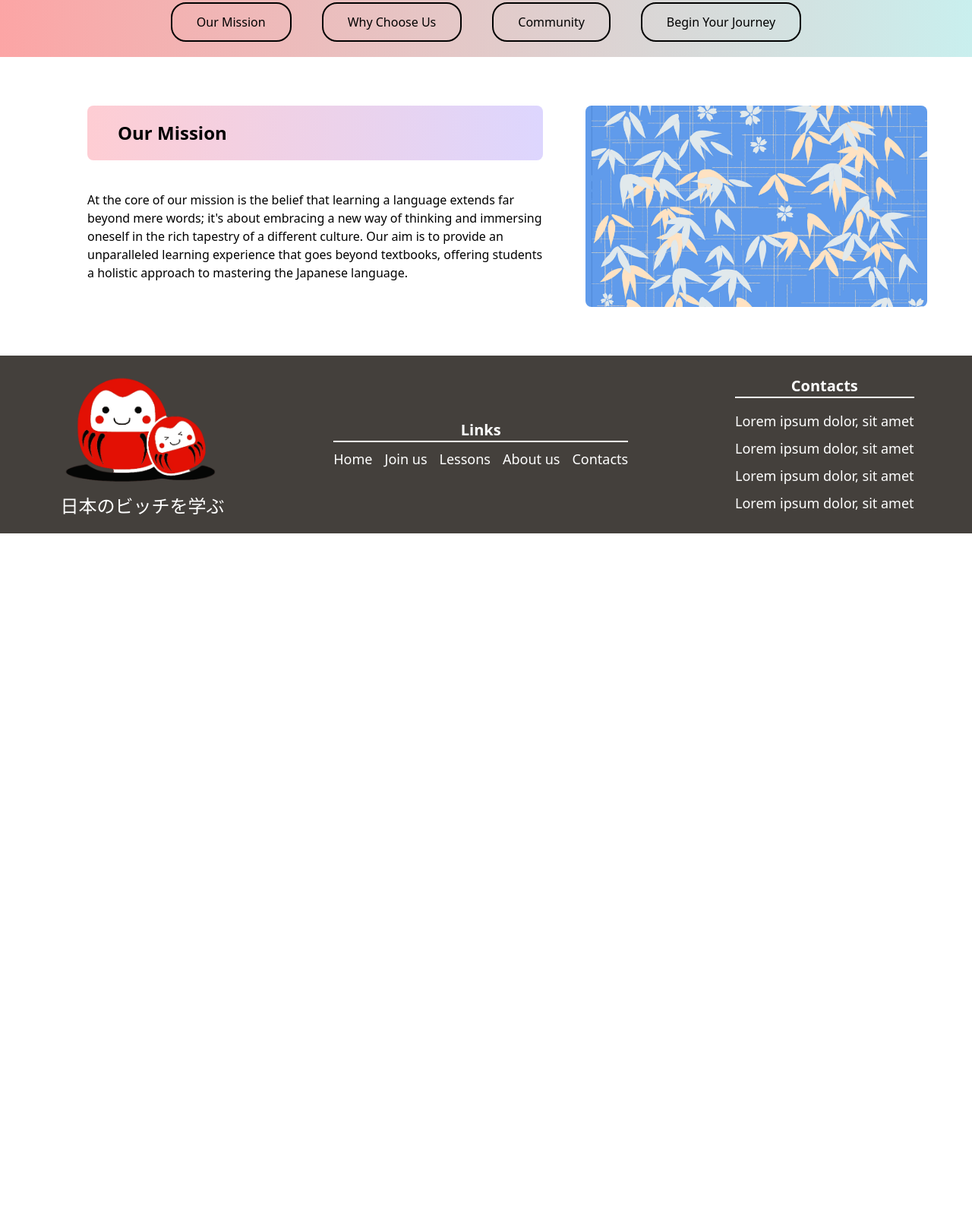
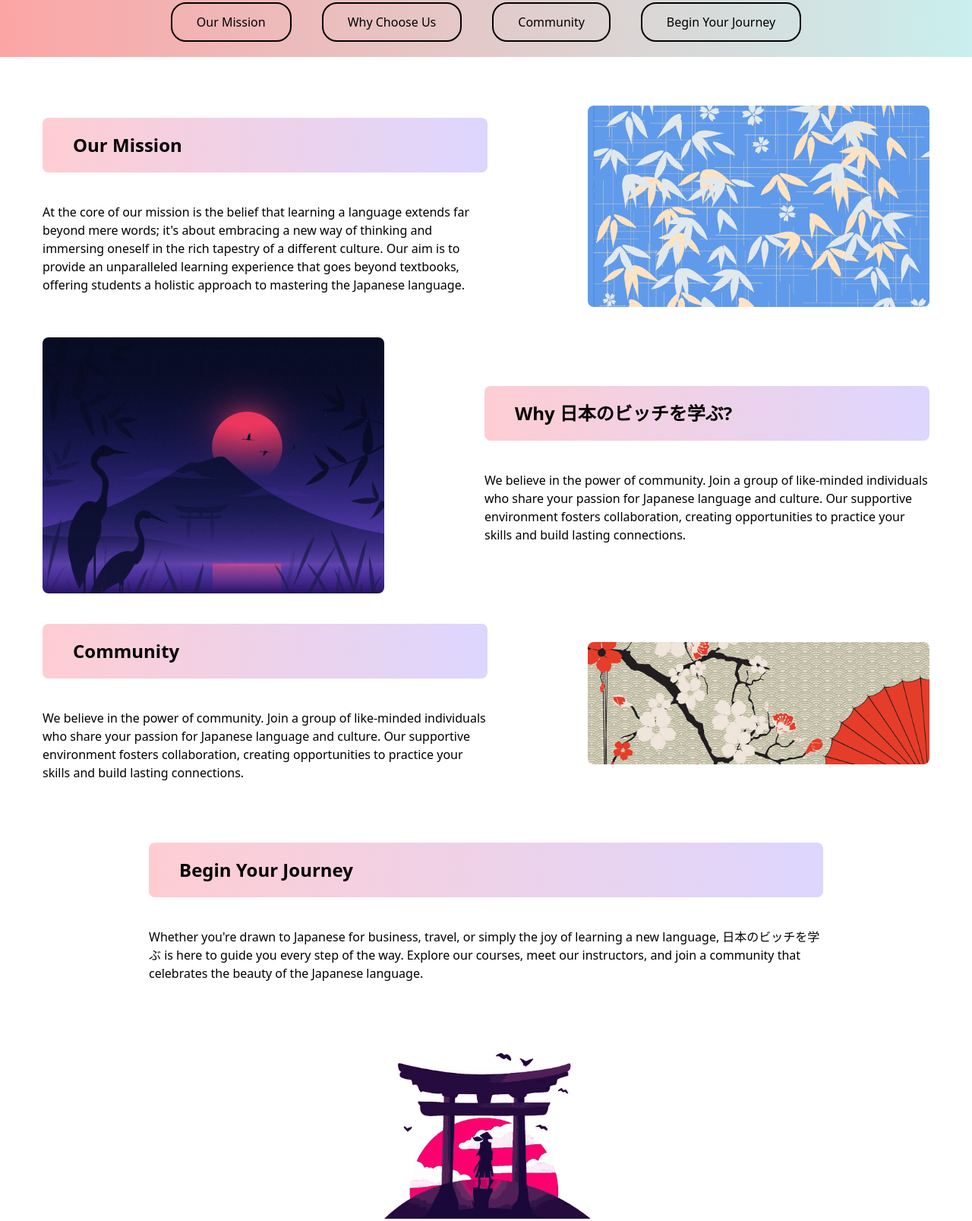
Before and after one commit to Yaroslav-Pa/simple-japanese-website, a website: page src/pages/aboutUs.html in a window 1280 px wide. Shown: the part 307-1914 px from the top of the page at 76% size. Before the commit the page ends 1009 px from the top, so only its background shows below. Drawn offline with Linux system fonts and the light colour scheme.

Commit message:
about us done

```diff
--- a/src/pages/aboutUs.html
+++ b/src/pages/aboutUs.html
@@ -45,26 +45,53 @@
             ullam possimus quis odio exercitationem repudiandae consectetur?
           </p>
           <div class="flex flex-col lg:flex-row gap-5 lg:gap-10">
-            <a class="button-v1" href="">Our Mission</a>
-            <a class="button-v1" href="">Why Choose Us</a>
-            <a class="button-v1" href="">Community</a>
-            <a class="button-v1" href="">Begin Your Journey</a>
+            <a class="button-v1" href="#Mission">Our Mission</a>
+            <a class="button-v1" href="#Choose">Why Choose Us</a>
+            <a class="button-v1" href="#Community">Community</a>
+            <a class="button-v1" href="#Journey">Begin Your Journey</a>
           </div>
         </div>
       </section>
-      <section class="flex flex-col items-center my-16">
-        <section class="flex flex-row">
+      <section class="flex flex-col items-center my-16 gap-10" id="Mission">
+        <section class="flex flex-col items-center lg:flex-row gap-5" >
           <div class="max-w-[600px] flex flex-col mx-10 md:mx-14 gap-5 lg:gap-10">
             <h3 class="text-2xl font-semibold py-5 px-10 bg-gradient-to-r from-rose-200 to-violet-200  rounded-lg text-center md:text-left">
               Our Mission
             </h3>
-            <p class="">At the core of our mission is the belief that learning a language extends far beyond mere words; it's about embracing a new way of thinking and immersing oneself in the rich tapestry of a different culture. Our aim is to provide an unparalleled learning experience that goes beyond textbooks, offering students a holistic approach to mastering the Japanese language.</p>
+            <p>At the core of our mission is the belief that learning a language extends far beyond mere words; it's about embracing a new way of thinking and immersing oneself in the rich tapestry of a different culture. Our aim is to provide an unparalleled learning experience that goes beyond textbooks, offering students a holistic approach to mastering the Japanese language.</p>
           </div>
-          <img src="../img/1530x900-horizontal-41.jpg" class="max-w-[450px] rounded-lg" alt="">
+          <img src="../img/1530x900-horizontal-41.jpg" class="mx-2 md:mx-14 max-w-[300px] lg:max-w-[450px] rounded-lg" alt="">
         </section>
+        <section class="flex flex-col items-center lg:flex-row gap-5" id="Choose">
+          <div class="max-w-[600px] flex flex-col mx-10 md:mx-14 gap-5 lg:gap-10 lg:order-1">
+            <h3 class="text-2xl font-semibold py-5 px-10 bg-gradient-to-r from-rose-200 to-violet-200  rounded-lg text-center md:text-left">
+              Why 日本のビッチを学ぶ?
+            </h3>
+            <p>We believe in the power of community. Join a group of like-minded individuals who share your passion for Japanese language and culture. Our supportive environment fosters collaboration, creating opportunities to practice your skills and build lasting connections.</p>
+          </div>
+          <img src="../img/5d80a0d02c9beb21c5e48fe330a38417 (2).png" class="mx-2 md:mx-14 max-w-[300px] lg:max-w-[450px] rounded-lg order-0" alt="">
+        </section>
+        <section class="flex flex-col items-center lg:flex-row gap-5" id="Community">
+          <div class="max-w-[600px] flex flex-col mx-10 md:mx-14 gap-5 lg:gap-10">
+            <h3 class="text-2xl font-semibold py-5 px-10 bg-gradient-to-r from-rose-200 to-violet-200  rounded-lg text-center md:text-left">
+              Community
+            </h3>
+            <p>We believe in the power of community. Join a group of like-minded individuals who share your passion for Japanese language and culture. Our supportive environment fosters collaboration, creating opportunities to practice your skills and build lasting connections.</p>
+          </div>
+          <img src="../img/japanese-studies-certifcate-masthead.jpg" class="mx-2 md:mx-14 max-w-[300px] lg:max-w-[450px] rounded-lg" alt="">
+        </section>
+        <section class="flex flex-col items-center max-w-[1000px] gap-5 mt-10" id="Journey">
+          <div class=" flex flex-col mx-10 md:mx-14 gap-5 lg:gap-10">
+            <h3 class="text-2xl font-semibold py-5 px-10 bg-gradient-to-r from-rose-200 to-violet-200  rounded-lg text-center md:text-left">
+              Begin Your Journey
+            </h3>
+            <p>Whether you're drawn to Japanese for business, travel, or simply the joy of learning a new language, 日本のビッチを学ぶ is here to guide you every step of the way. Explore our courses, meet our instructors, and join a community that celebrates the beauty of the Japanese language.</p>
+          </div>
+          <img src="../img/erenk.gif" class="mx-2 md:mx-14 max-w-[300px] lg:max-w-[450px] rounded-lg" alt="">
+          <a class="button-v1" href="./joinUs.html">Join us!</a>
+        </section>
+      </section>
 
-
-      </section>
     </main>
     <footer
       class="flex flex-col lg:flex-row justify-around items-center p-5 gap-7 bg-stone-700 text-white"
```
Also changed, not shown: src/pages/index.html (+1 -1 lines), src/css/output.css.
